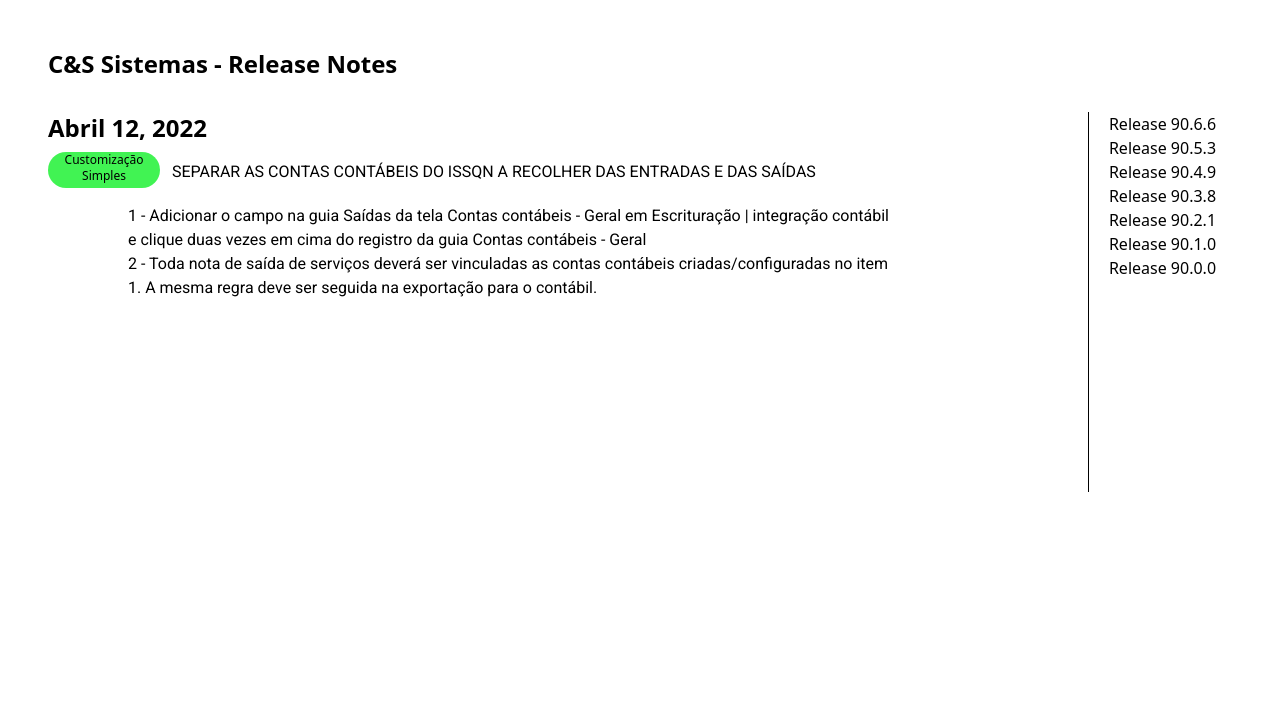
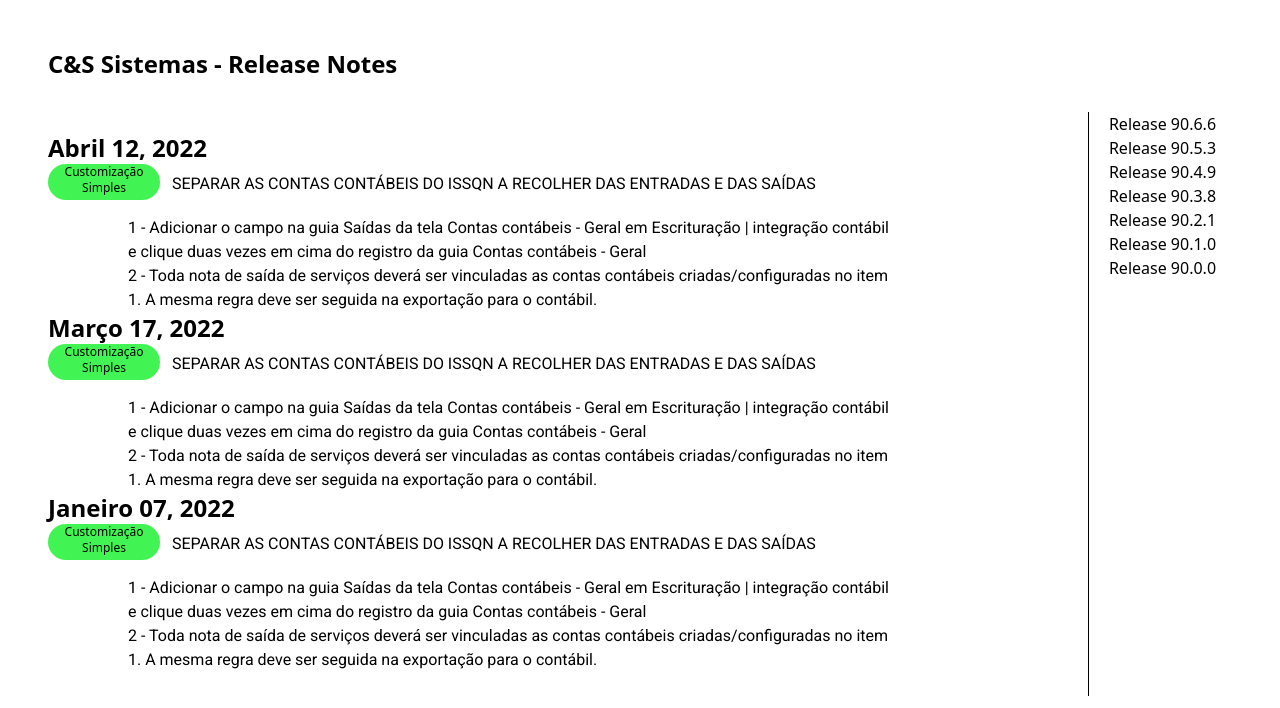
Before and after one commit to Fabio2Nascimento/Implementacoes, a Next.js app: page /1 in a window 1280 px wide. Shown: the top 708 px of the page. Built offline with nearby package versions, Linux system fonts and the light colour scheme.

Commit message:
ajuste laytout

```diff
--- a/src/pages/[slug]/index.jsx
+++ b/src/pages/[slug]/index.jsx
@@ -10,14 +10,42 @@
   return (
     <>
       <Header title="Gestor | Release Notes" />
-      <div className='grid grid-rows-1 grid-flow-col gap-4 '>
+      <div className='overflow-hidden grid grid-rows-1 grid-flow-col gap-4 relative '>
         <div className='col-span-2'>
-          <div className=' p-12'>
-            <h1 className='font-sans font-semibold text-2xl'>C&S Sistemas - Release Notes</h1>
+          <h1 className='p-12 font-sans font-semibold text-2xl'>C&S Sistemas - Release Notes</h1>
 
-            <p className='font-sans font-semibold text-2xl mt-8'>Abril 12, 2022</p>
+          <div className='p-12 overflow-y-auto'>
+            <div className='-mt-11'>
+              <p className='font-sans font-semibold text-2xl '>Abril 12, 2022</p>
+              <div className='flex flex-row '>
+                <div className='bg-[#41F353] w-28 h-9 rounded-full'>
+                  <p className='font-sans text-xs text-center'>Customização <br /> Simples</p>
+                </div>
+                <p className='ml-3 mt-2 font-roboto'>SEPARAR AS CONTAS CONTÁBEIS DO ISSQN A RECOLHER DAS ENTRADAS E DAS SAÍDAS</p>
+              </div>
+              <div className='max-w-3xl mt-4 ml-20 font-roboto'>
+                <p>1 - Adicionar o campo na guia Saídas da tela Contas contábeis - Geral em Escrituração | integração contábil e clique duas vezes em cima do registro da guia Contas contábeis - Geral</p>
+                <p>2 - Toda nota de saída de serviços deverá ser vinculadas as contas contábeis criadas/configuradas no item 1. A mesma regra deve ser seguida na exportação para o contábil.</p>
+              </div>
+            </div>
 
-            <div className='flex flex-row mt-2'>
+            <div className=''>
+              <p className='font-sans font-semibold text-2xl '>Março 17, 2022</p>
+              <div className='flex flex-row '>
+                <div className='bg-[#41F353] w-28 h-9 rounded-full'>
+                  <p className='font-sans text-xs text-center'>Customização <br /> Simples</p>
+                </div>
+                <p className='ml-3 mt-2 font-roboto'>SEPARAR AS CONTAS CONTÁBEIS DO ISSQN A RECOLHER DAS ENTRADAS E DAS SAÍDAS</p>
+              </div>
+              <div className='max-w-3xl mt-4 ml-20 font-roboto'>
+                <p>1 - Adicionar o campo na guia Saídas da tela Contas contábeis - Geral em Escrituração | integração contábil e clique duas vezes em cima do registro da guia Contas contábeis - Geral</p>
+                <p>2 - Toda nota de saída de serviços deverá ser vinculadas as contas contábeis criadas/configuradas no item 1. A mesma regra deve ser seguida na exportação para o contábil.</p>
+              </div>
+            </div>
+
+            <div className=''>
+              <p className='font-sans font-semibold text-2xl '>Janeiro 07, 2022</p>
+              <div className='flex flex-row '>
                 <div className='bg-[#41F353] w-28 h-9 rounded-full'>
                   <p className='font-sans text-xs text-center'>Customização <br /> Simples</p>
                 </div>
@@ -29,7 +57,9 @@
               </div>
             </div>
           </div>
-        <div className='row-span-3 mt-28 h-full border-l border-black  '>
+
+        </div>
+        <div className='row-span-3 mt-28 mb-14 border-l border-black  '>
           <div className='flex flex-col  place-content-center '>
             <Link href='/'><a className='ml-5'>Release 90.6.6</a></Link>
             <Link href='/'><a className='ml-5'>Release 90.5.3</a></Link>
--- a/src/pages/index.jsx
+++ b/src/pages/index.jsx
@@ -14,7 +14,7 @@
   return (
     <>
       <Header title="Release Notes" />
-      <div className="bg-white grid justify-items-center p-48 ">
+      <div className="bg-white grid justify-items-center p-48 overflow-hidden">
         <p className="font-sans font-bold text-5xl">Release Notes</p>
         <div className="flex flex-row p-10">
           <div className="">
```
Lines whose indentation alone changed are shown as unchanged.
